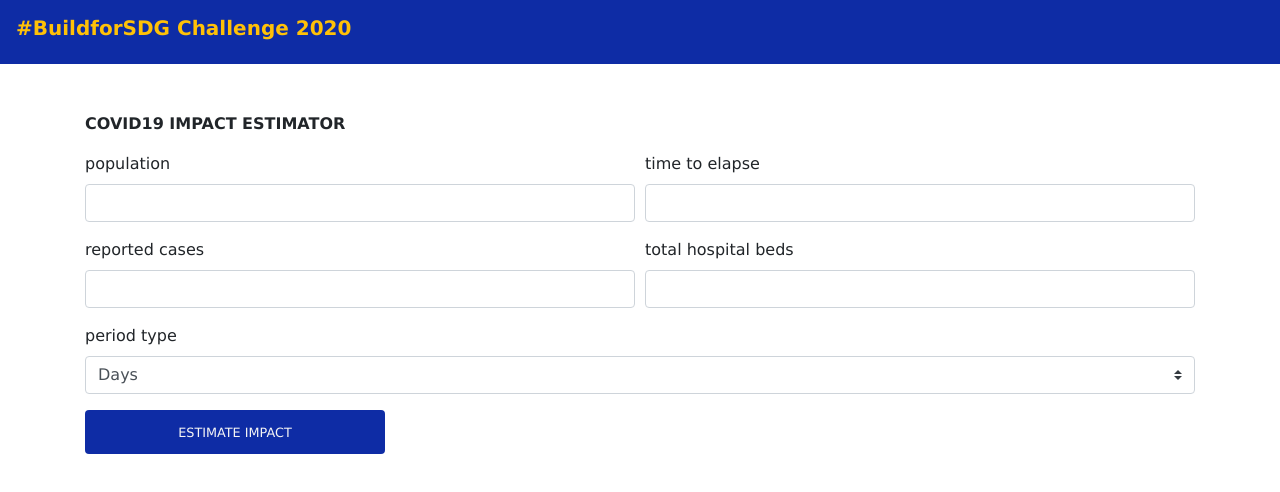
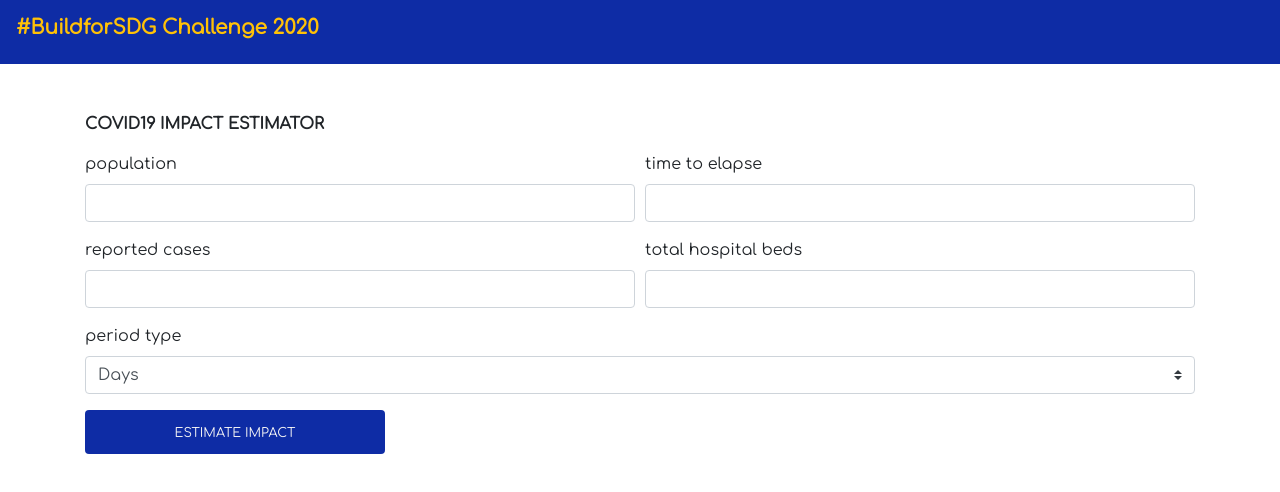
Before and after one commit to HarcourtHamsa/covid19-impact-webapp, a plain HTML site: page index.html in a window 1280 px wide. Drawn offline with nearby package versions, Linux system fonts and the light colour scheme.

Commit message:
fixing issues

```diff
--- a/index.html
+++ b/index.html
@@ -23,8 +23,7 @@
       font-family: "Comfortaa", cursive;
       padding: 0;
       margin: 0;
-      font-family: "Lucida Sans", "Lucida Sans Regular", "Lucida Grande",
-        "Lucida Sans Unicode", Geneva, Verdana, sans-serif;
+
     }
 
     input {
```
